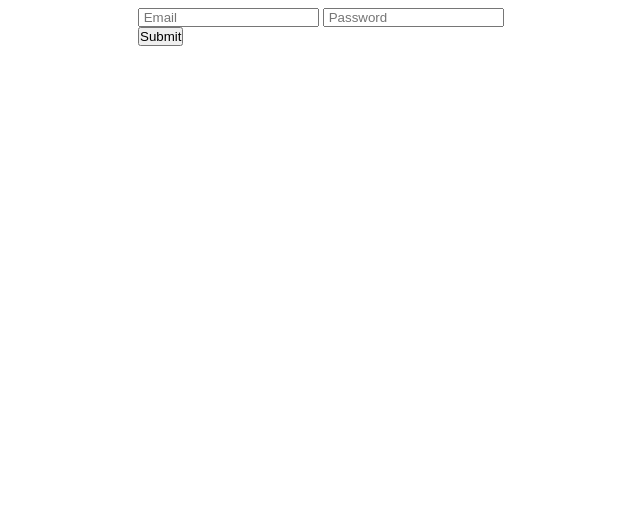
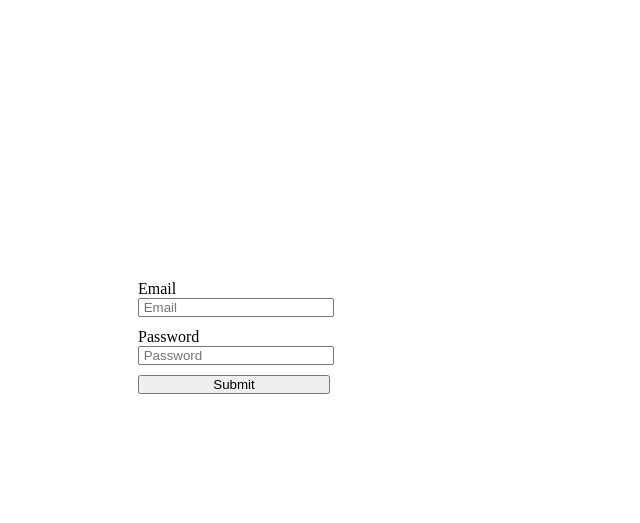
Before and after one commit to Danillius/form, a website: page index.html in a window 1280 px wide. Shown: the whole page, without its empty margins (310-950 px from the left). Drawn offline with Linux system fonts and the light colour scheme.

Commit message:
JS listeners added

```diff
--- a/form.js
+++ b/form.js
@@ -0,0 +1,15 @@
+// import { log } from "util";
+
+let loginInput =document.querySelector('.email');
+console.log(loginInput);
+
+loginInput.addEventListener('change', handlerLoginInputChange);
+
+function handlerLoginInputChange(event) {
+    console.log('login input had been changed', event.target.value);
+}
+loginInput.addEventListener('keydown', handlerLoginInputKeyDown);
+
+function handlerLoginInputKeyDown(event) {
+    console.log("Changed login function", event.target.value);
+}
--- a/index.html
+++ b/index.html
@@ -5,20 +5,23 @@
     <meta name="viewport" content="width=device-width, initial-scale=1.0">
     <meta http-equiv="X-UA-Compatible" content="ie=edge">
     <link rel="stylesheet" href="style.css">
+
     <title>Log in form</form></title>
 </head>
 <body>
     <div class="wrapper">
-        <form action="#">
-            <label for="email">
-            <input type="email" name="email" id="email" placeholder=" Email">
-        </label>
-        <label for="password">
-            <input type="password" name="password" id="pwd" placeholder=" Password">
-        </label>
+        <div class="inputs">
+            <form action="#">
+                <label class="email" for="email">Email
+                <input type="email" name="email" id="email" required placeholder=" Email">
+                </label>
+                <label class="pwd" for="password">Password
+                <input type="password" name="password" id="pwd" required placeholder=" Password">
+                </label>
         <button type="submit">Submit</button>
     </form>
     </div>
-
+</div>
+<script src="form.js"></script>
 </body>
 </html>
--- a/style.css
+++ b/style.css
@@ -12,9 +12,20 @@ html {
 }
 
 .wrapper{
-    margin: 1vh auto ;
+    margin: auto;
     flex-direction: column;
     width: 30vw;
-    height: 40vh;
-    /* flex-direction: column; */
+    height: 30vh;
+    justify-content: center;
 }
+.inputs {
+  display: grid;
+  grid-template-columns: 1fr 1fr;
+}
+label {
+  margin-bottom: 3em;
+}
+button, input {
+  width: 15vw;
+  margin-bottom: .8em;
+}
```
